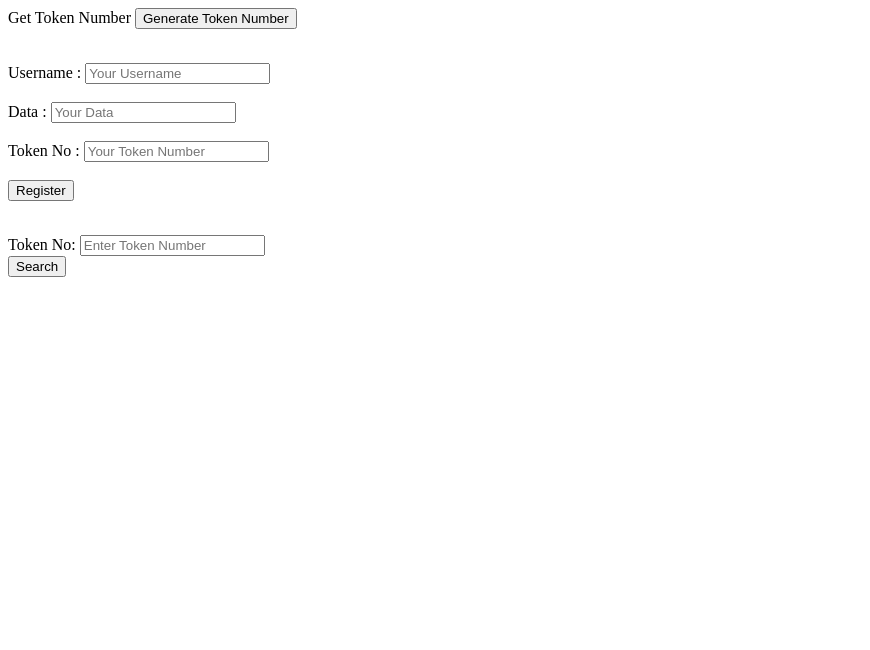
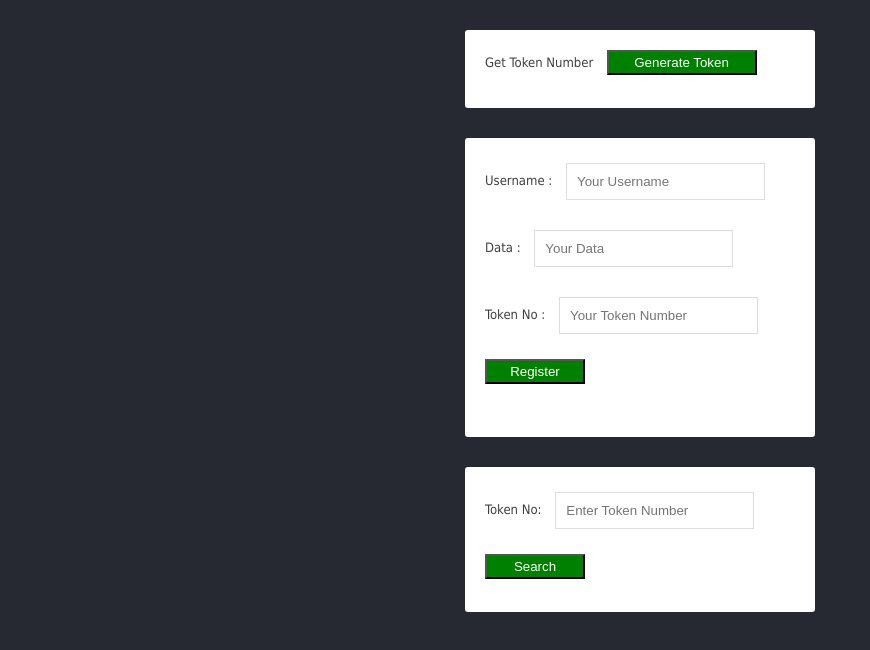
Before and after one commit to 7shivamx/ACA-FSWD-2021, a plain HTML site: page Assignment 3.0/index.html in a window 1280 px wide. Shown: the whole page, without its empty margins (0-870 px from the left). Drawn offline with Linux system fonts and the light colour scheme.

Commit message:
Added css

```diff
--- a/Assignment 3.0/index.html
+++ b/Assignment 3.0/index.html
@@ -1,28 +1,49 @@
 <!DOCTYPE html>
 <head>
-    <title>Assgnment 3.0</title>
+    <title>Assignment 3.0</title>
+    <style>
+    body {
+  font: 13px/20px "MONTSERRAT", Tahoma, Verdana, sans-serif;
+  color: #404040;
+  background: #262832;
+}
+div {
+  position: relative;
+  margin: 30px auto;
+  padding: 20px 20px 20px;
+  width: 310px;
+  background: white;
+  border-radius: 3px;
+}
+    </style>
 </head>
 <body>
-    Get Token Number
-    <button onclick = "generatetoken()">Generate Token Number</button><br>
-    <p id = "tokenprint"></p>
-    <br>
+    <div>Get Token Number &ensp;
+    <button onclick = "generatetoken()" style="background-color:green;color:white;width:150px;height:25px;">Generate Token</button><br>
+    <b><p id = "tokenprint"></p></b>
+    </div>
+    <div><form>
+        <label for = "username" style="margin: 5px 10px 5px 0;">Username :</label>
+        <input type = "text" id = "username" placeholder = "Your Username" style="vertical-align: middle;margin: 5px 10px 5px 0;
+  padding: 10px;background-color: #fff;border: 1px solid #ddd;"><br><br>
+        <label for = "data" style="margin: 5px 10px 5px 0;">Data :</label>
+        <input type = "text" id = "data" placeholder = "Your Data" style="vertical-align: middle;margin: 5px 10px 5px 0;
+  padding: 10px;background-color: #fff;border: 1px solid #ddd;"><br><br>
+        <label for = "token_no" style="margin: 5px 10px 5px 0;">Token No :</label>
+        <input type = "text" id = "token_no" placeholder = "Your Token Number" style="vertical-align: middle;margin: 5px 10px 5px 0;
+  padding: 10px;background-color: #fff;border: 1px solid #ddd;"><br><br>
+        </form>
+    <button onclick = "Register()" style="background-color:green;color:white;width:100px;height:25px;">Register</button><br>
+    <p id = "status"></p>
+        <br></div>
+   <div>
     <form>
-        <label for = "username">Username :</label>
-        <input type = "text" id = "username" placeholder = "Your Username"><br><br>
-        <label for = "data">Data :</label>
-        <input type = "text" id = "data" placeholder = "Your Data"><br><br>
-        <label for = "token_no">Token No :</label>
-        <input type = "text" id = "token_no" placeholder = "Your Token Number"><br><br>
-        </form>
-    <button onclick = "Register()">Register</button><br>
-    <p id = "status"></p>
-        <br>
-    <form>
-        <label for = "token_num">Token No:</label>
-        <input type = "text" id = "token_num" placeholder = "Enter Token Number"><br>
-    </form>
-    <button onclick = "Search()">Search</button><br>
-    <p id = "user_data"></p>
+        <label for = "token_num" style="margin: 5px 10px 5px 0;">Token No:</label>
+        <input type = "text" id = "token_num" placeholder = "Enter Token Number" style="vertical-align: middle;margin: 5px 10px 5px 0;
+  padding: 10px;background-color: #fff;border: 1px solid #ddd;">
+    </form><br>
+    <button onclick = "Search()" style="background-color:green;color:white;width:100px;height:25px;">Search</button><br>
+    <b><p id = "user_data"></p></b>
+   </div>
     <script src = "script.js"></script>
 </body>
```
